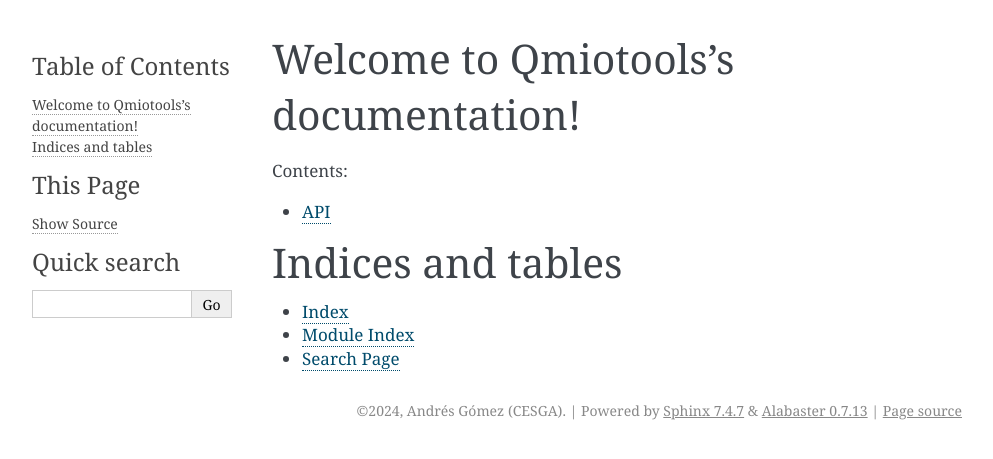
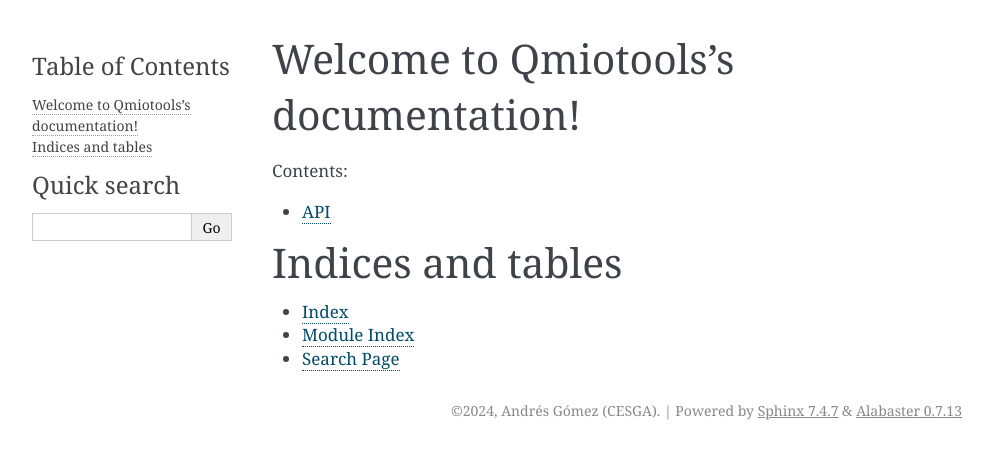
Before and after one commit to tinorodram/qmiotools, a Sphinx documentation site: the page built from docs/source/index.rst, in a window 1280 px wide. Shown: the top 459 px of the page, without its empty margins (148-1141 px from the left). Built offline with Sphinx 7.4.7, drawn with Linux system fonts in a browser that asks for light colours.

Commit message:
Update conf.py

```diff
--- a/docs/source/conf.py
+++ b/docs/source/conf.py
@@ -32,3 +32,9 @@
 
 html_theme = 'alabaster'
 html_static_path = ['_static']
+
+# If true, links to the reST sources are added to the pages.
+html_show_sourcelink = False
+
+# If true, "Created using Sphinx" is shown in the HTML footer. Default is True.
+html_show_sphinx = False
```
